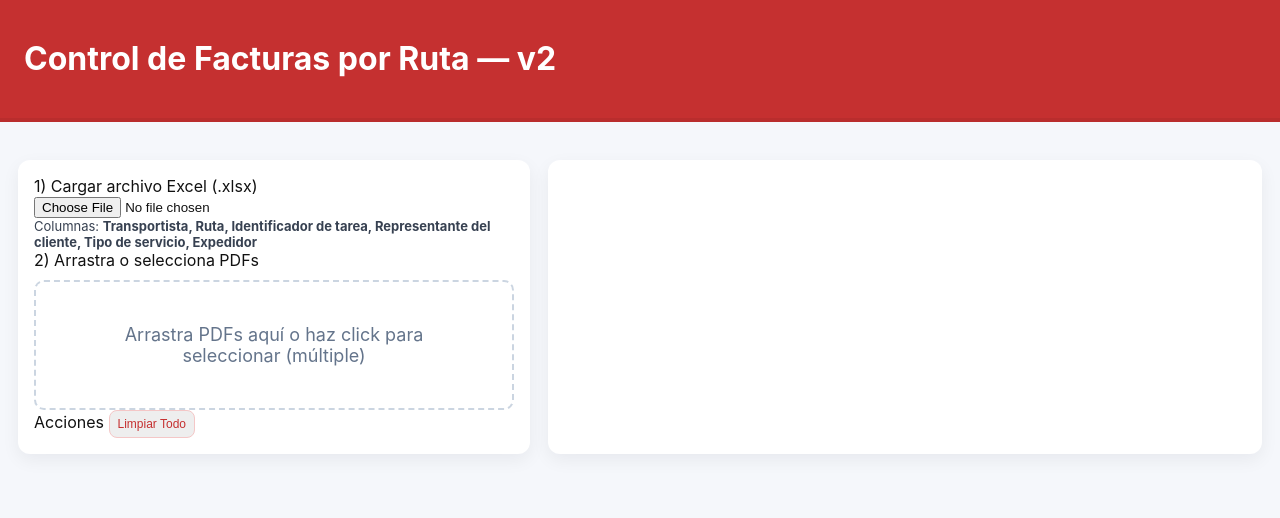
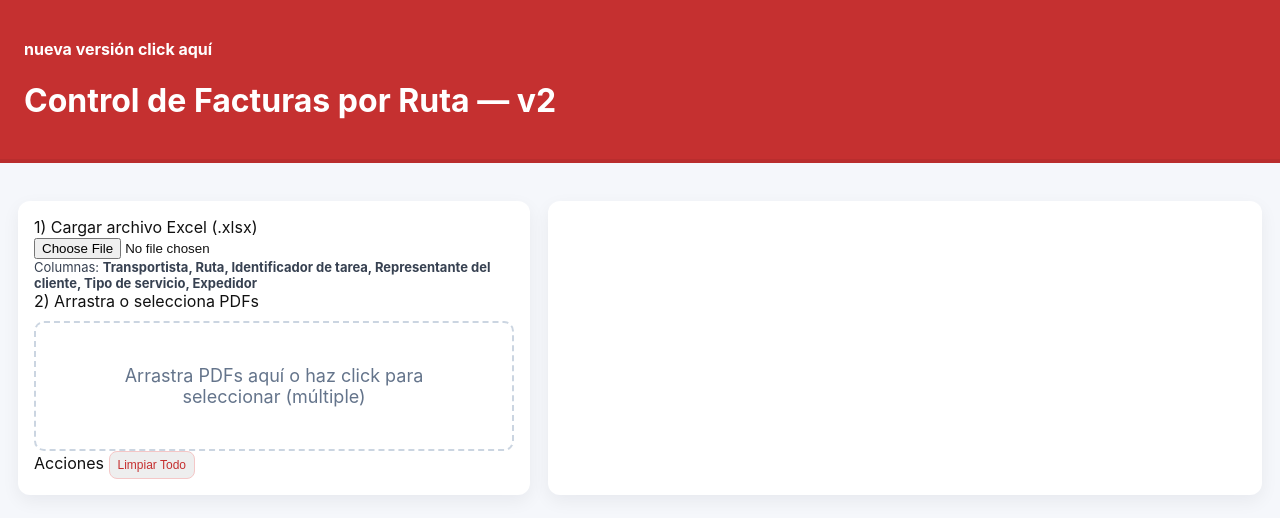
Before and after one commit to KevinAyalaAguilera/CCT4, a plain HTML site: page index.html in a window 1280 px wide. Drawn offline with Linux system fonts and the light colour scheme.

Commit message:
Update header with new version link

```diff
--- a/index.html
+++ b/index.html
@@ -38,7 +38,7 @@
   </style>
 </head>
 <body>
-<header><h1>Control de Facturas por Ruta — v2</h1></header>
+<header><h4 href="https://kevinayalaaguilera.github.io/CCT9/">nueva versión click aquí</h4><h1>Control de Facturas por Ruta — v2</h1></header>
 
 <div class="container">
   <div class="panel left">
```
